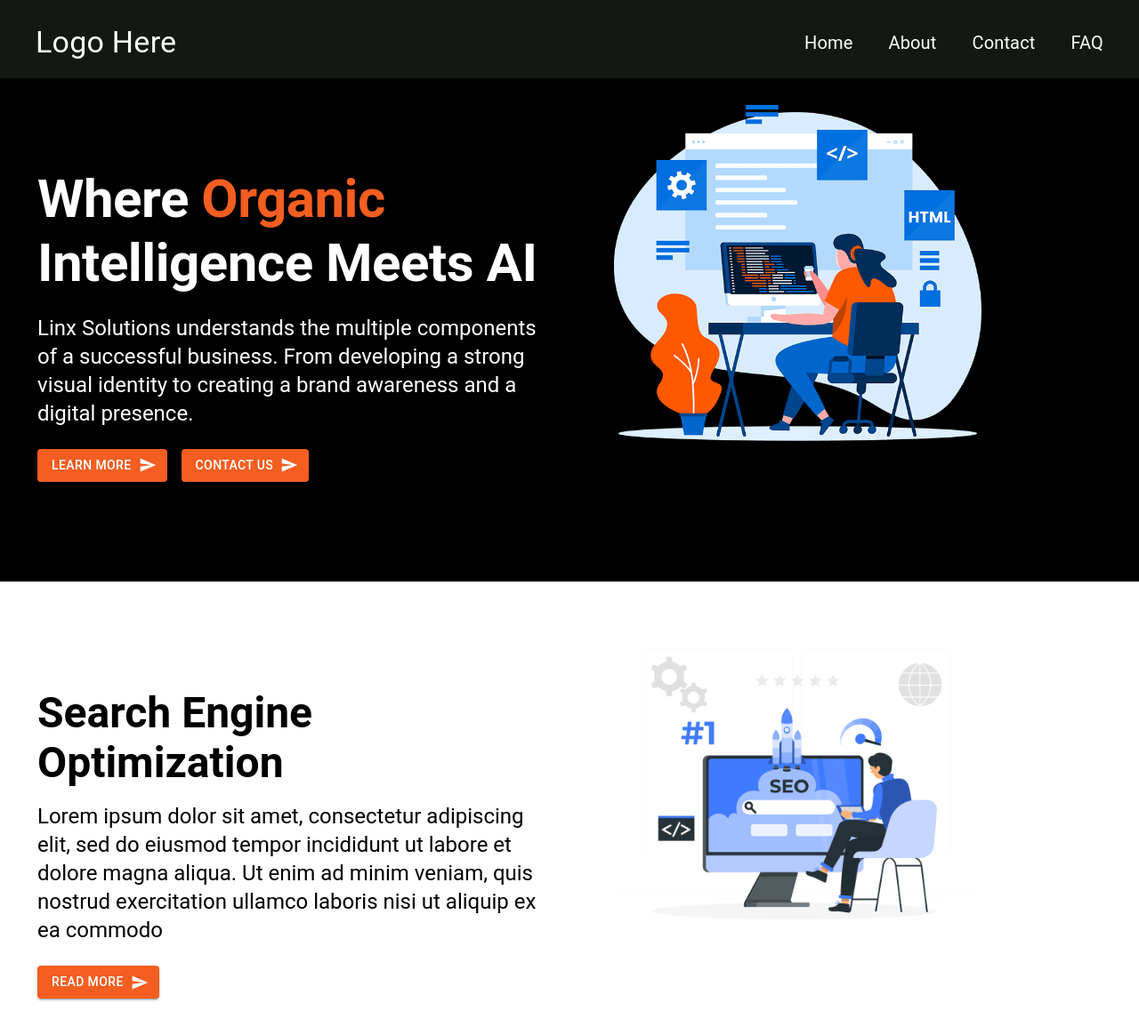
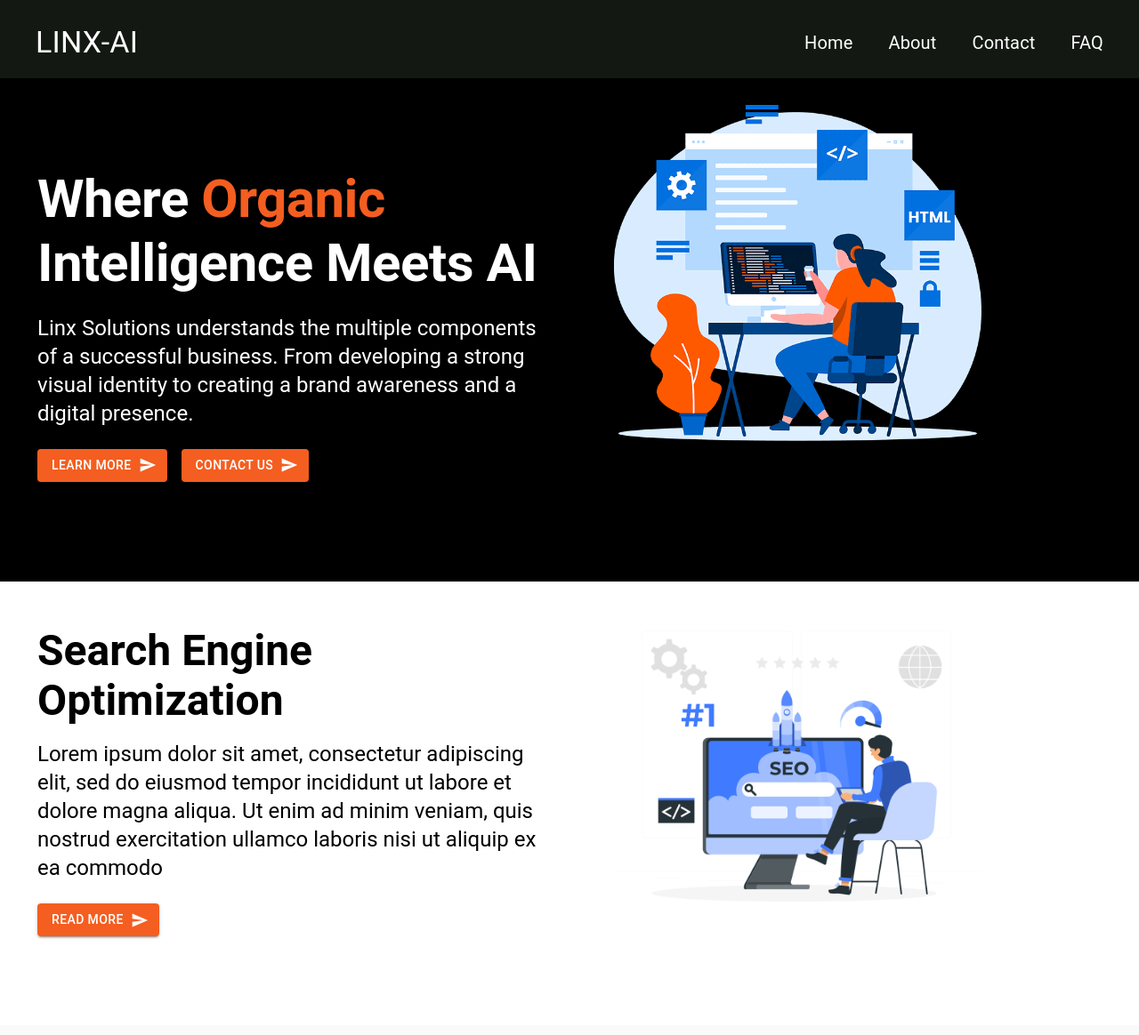
Before and after one commit to wandieinnocents/UI_React-Vite-V1, a React (Vite) app: page / in a window 1280 px wide. Shown: the top 1164 px of the page at 89% size. Built offline with nearby package versions, Linux system fonts and the light colour scheme.

Commit message:
Fix logo area

```diff
--- a/src/components/Drawer.jsx
+++ b/src/components/Drawer.jsx
@@ -51,7 +51,7 @@ const classes = useStyles();
       {/* replace with logo */}
       <Typography variant="h4" className={classes.logo}>
 
-      Logo Here
+      LINX-AI
 
       </Typography>
 
--- a/src/components/Navbar.jsx
+++ b/src/components/Navbar.jsx
@@ -10,6 +10,10 @@ import {
 } from "@material-ui/core";
 import { Link } from "react-router-dom";
 import DrawerComponent from "./Drawer";
+
+// images
+// import logo from "../assets/logo.webp"
+
 
 const useStyles = makeStyles((theme) => ({
   background_color:{
@@ -53,9 +57,10 @@ function Navbar() {
     <AppBar position="static" className={classes.background_color} style={{ padding:16 }}>
       <CssBaseline />
       <Toolbar  >
+      {/* <img width="10%" src={logo} alt="Reaact Image" className={classes.logo}/> */}
         <Typography variant="h4" className={classes.logo}>
 
-          Logo Here
+          LINX-AI
 
         </Typography>
 
--- a/src/pages/Home.jsx
+++ b/src/pages/Home.jsx
@@ -67,7 +67,7 @@ export default function Home() {
       {/* content */}
         <Grid xs={12} md={6} lg={6} xl={6}
 
-        style={{ paddingLeft:50,paddingRight:10, paddingTop:120,paddingBottom:120, fontSize:10 }}>
+        style={{ paddingLeft:50,paddingRight:10, paddingTop:50,paddingBottom:100, fontSize:10 }}>
         <Typography variant="h3" gutterBottom>
          <b>Search Engine Optimization </b>
         </Typography>
@@ -87,7 +87,7 @@ export default function Home() {
         </Grid>
 
         {/* image */}
-        <Grid xs={12} md={6} lg={6} xl={6} style={{  paddingLeft:50 ,paddingTop:30 }}>
+        <Grid xs={12} md={6} lg={6} xl={6} style={{  paddingLeft:50 ,paddingTop:10 }}>
         <img width="70%" src={banner1} alt="Reaact Image" />
 
 
```
Also changed, not shown: src/assets/logo.webp (added).
